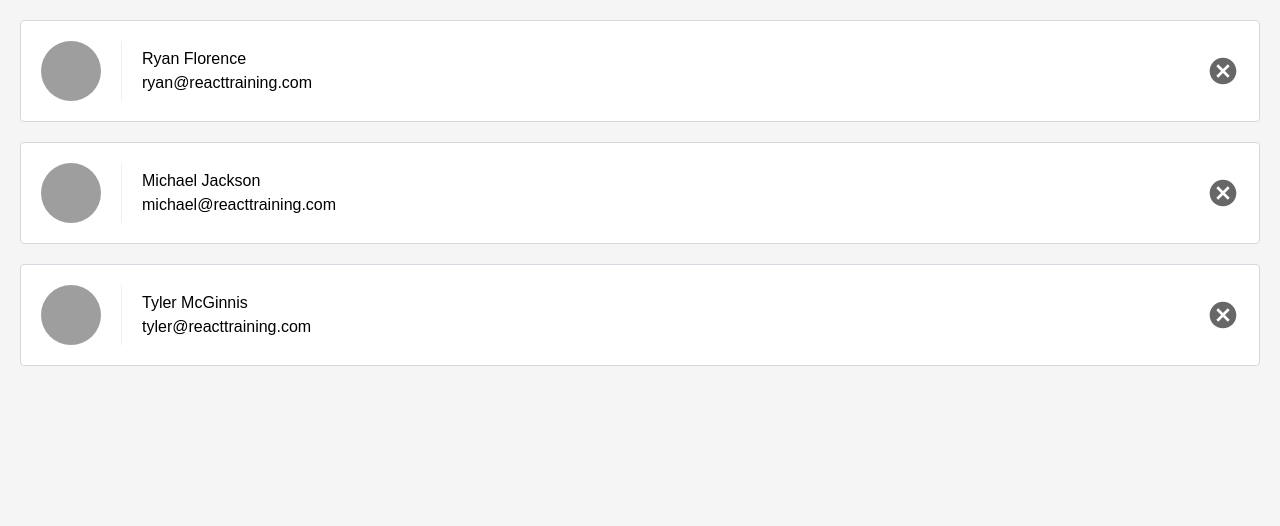
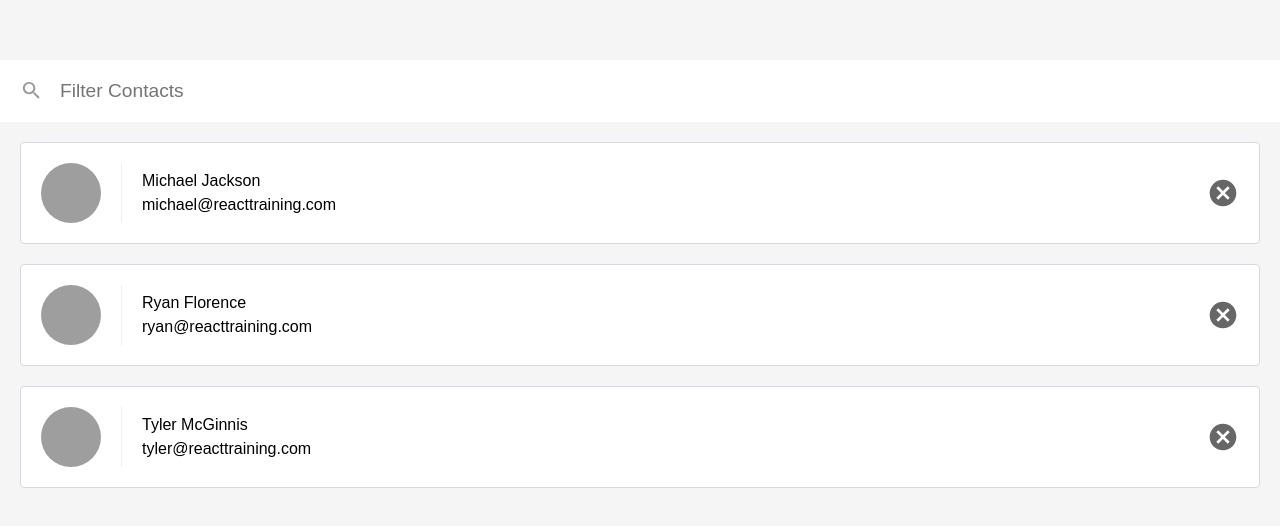
Before and after one commit to zhangtreefish/contacts, a React (Create React App) app: page / in a window 1280 px wide. Shown: the top 526 px of the page. Built offline with nearby package versions, Linux system fonts and the light colour scheme.

Commit message:
Feat: implement filtering and sorting contacts list in class component ContactsList

```diff
--- a/package.json
+++ b/package.json
@@ -3,9 +3,11 @@
   "version": "0.1.0",
   "private": true,
   "dependencies": {
+    "escape-string-regexp": "^1.0.5",
     "prop-types": "^15.5.10",
     "react": "^15.6.1",
-    "react-dom": "^15.6.1"
+    "react-dom": "^15.6.1",
+    "sort-by": "^1.2.0"
   },
   "devDependencies": {
     "react-scripts": "1.0.7"
--- a/src/ListContacts.js
+++ b/src/ListContacts.js
@@ -1,9 +1,36 @@
-import React from 'react'
+import React, { Component } from 'react'
 import PropTypes from 'prop-types'
+import escapeRegExp from 'escape-string-regexp'
+import sortBy from 'sort-by'
 
-const ListContacts = (props) => (
+class ListContacts extends Component {
+	state = {query: ''}
+	updateQuery = (val) => {
+		this.setState({query: val})
+	}
+
+	render() {
+		let showingContacts
+        const match = new RegExp(escapeRegExp(this.state.query), 'i')
+		if(this.state.query) {
+			showingContacts = this.props.contacts.filter(c => match.test(c.name))
+		} else {
+			showingContacts = this.props.contacts
+		}
+		showingContacts = showingContacts.sort(sortBy('name'))
+
+	    return (
+	    	<div className='list-contacts'>
+	    	 	<div>
+	    	 		<input
+	    	 			className='search-contacts'
+	    	 			type='text'
+	    	 			value={this.state.query}
+	    	 			onChange={(e)=> this.updateQuery(e.target.value)}
+	    	 			placeholder='Filter Contacts' />
+	    	 	</div>
 			  	<ol className='contact-list'>
-			{props.contacts.map(contact =>
+					{showingContacts.map(contact =>
 						<li key={contact.id} className='contact-list-item'>
 							<div className='contact-avatar' style={{backgroundImage:`url(${contact.avatarURL})`}}>
 							</div>
@@ -11,11 +38,14 @@ const ListContacts = (props) => (
 								<p>{contact.name} </p>
 								<p>{contact.email} </p>
 							</div>
-					<button className='contact-remove' onClick={()=>props.onDeleteContact(contact)}>Remove</button>
+							<button className='contact-remove' onClick={()=>this.props.onDeleteContact(contact)}>Remove</button>
 						</li>
 					)}
 			    </ol>
+			</div>
 		)
+	}
+}
 
 ListContacts.propTypes = {
 	contacts: PropTypes.array.isRequired,
```
Also changed, not shown: 2 other files (tests, documents, lock files or other folders). Lines whose indentation alone changed are shown as unchanged.
